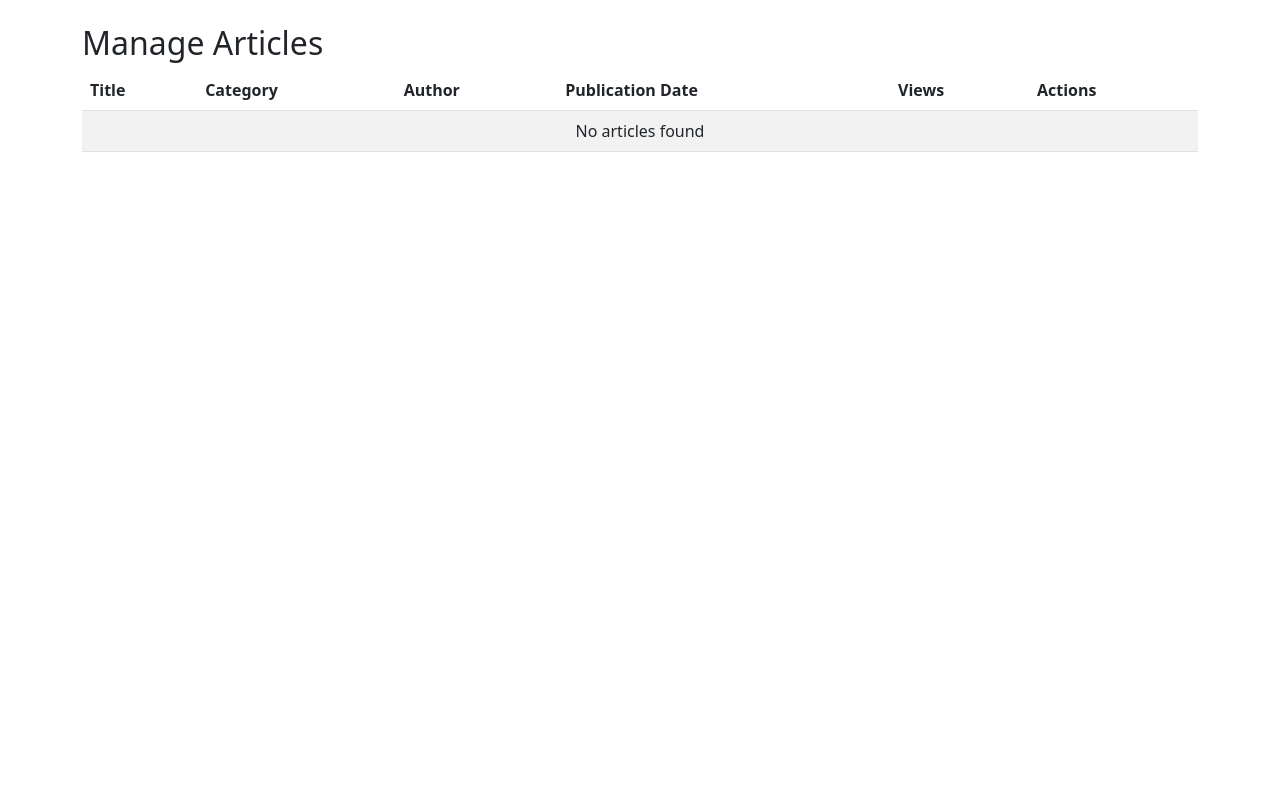
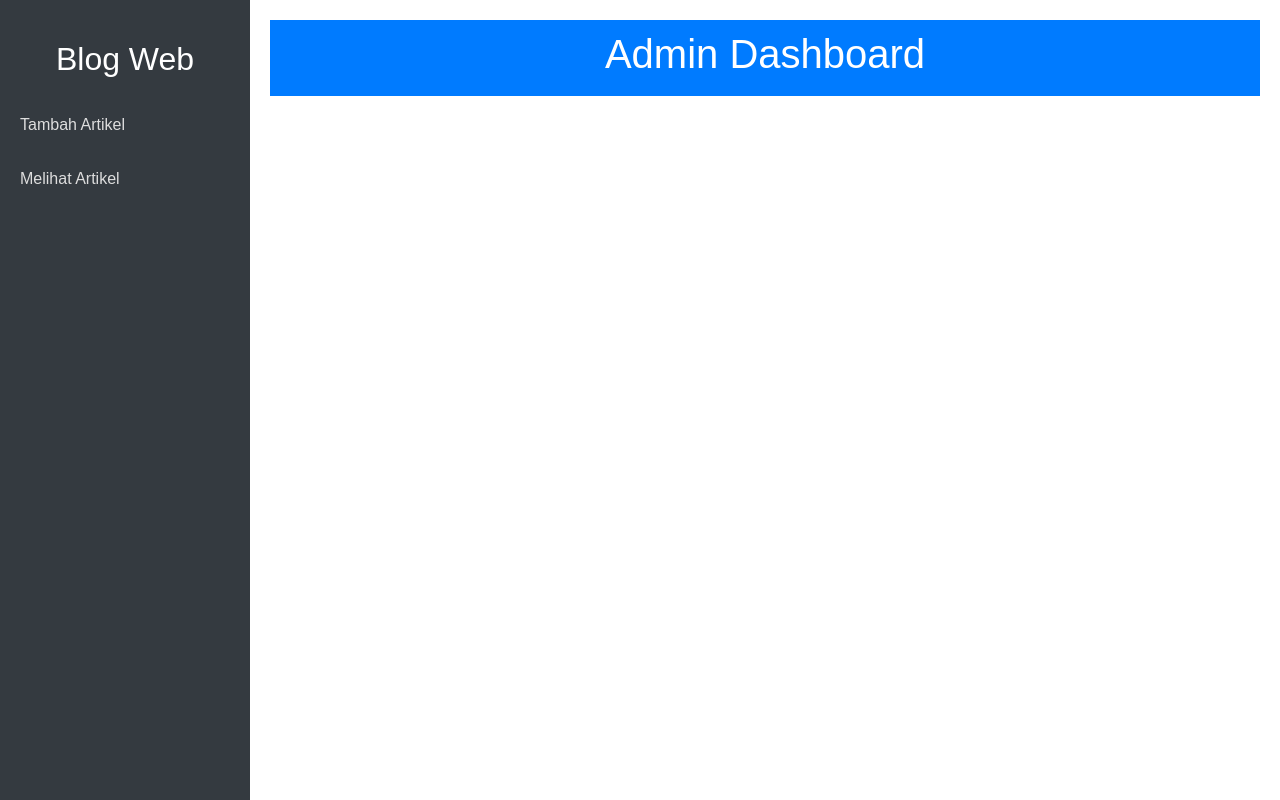
Before and after one commit to NovalAchmd/UAS_WEB, a PHP site: page /admin/manage-articles.php in a window 1280 px wide. Run offline with PHP 8.4, Linux system fonts and the light colour scheme; data that the repository does not hold is empty.

Commit message:
mengedit agar dapat tambah dan melihat,delete sesuai dengan database

```diff
--- a/admin/create.php
+++ b/admin/create.php
@@ -72,6 +72,6 @@ if ($uploadOk == 0) {
 $conn->close();
 
 // Redirect back to the dashboard
-header("Location: dashboard.php");
+header("Location: dashboard.php#1");
 exit();
 ?>
--- a/admin/delete-article.php
+++ b/admin/delete-article.php
@@ -19,7 +19,7 @@ if (isset($_GET['id'])) {
         }
     }
 
-    // Delete the article from database
+    // Delete the article from the database
     $sql = "DELETE FROM artikel WHERE id = ?";
     $stmt = $conn->prepare($sql);
     $stmt->bind_param("i", $id);
@@ -36,7 +36,7 @@ if (isset($_GET['id'])) {
 // Always close the connection
 $conn->close();
 
-// Redirect to the manage articles page after deletion
-header("Location: manage-articles.php");
+// Redirect to the manage articles page after deletion with the hash #2
+header("Location: dashboard.php#2");
 exit();
 ?>
--- a/admin/manage-articles.php
+++ b/admin/manage-articles.php
@@ -1,4 +1,3 @@
-<!-- manage-articles.php -->
 <?php
 session_start();
 require_once '../config/config.php';
@@ -12,13 +11,28 @@ $result = $conn->query($sql);
 <html lang="en">
 <head>
     <meta charset="UTF-8">
+    <meta name="viewport" content="width=device-width, initial-scale=1.0">
     <title>Manage Articles</title>
+    <link rel="stylesheet" href="styles.css">
     <link rel="stylesheet" href="https://cdnjs.cloudflare.com/ajax/libs/bootstrap/5.3.0/css/bootstrap.min.css">
 </head>
 <body>
-    <div class="container mt-4">
+    <div class="sidebar">
+        <h2>Blog Web</h2>
+        <nav>
+            <a href="dashboard.php" class="tab-button">Tambah Artikel</a>
+            <button class="tab-button" onclick="showTab('melihat-artikel')">Melihat Artikel</button>
+        </nav>
+    </div>
+
+    <div class="main-content">
+        <header>
+            <h1>Admin Dashboard</h1>
+        </header>
+
+        <!-- Manage Articles Tab -->
+        <div class="tab-content" id="melihat-artikel" style="display: none;">
             <h2>Manage Articles</h2>
-
             <?php if(isset($_SESSION['message'])): ?>
                 <div class="alert alert-info">
                     <?php
@@ -62,11 +76,19 @@ $result = $conn->query($sql);
                 </tbody>
             </table>
         </div>
+    </div>
 
     <script>
+        function showTab(tabId) {
+            document.querySelectorAll('.tab-content').forEach(tab => {
+                tab.style.display = 'none';
+            });
+            document.getElementById(tabId).style.display = 'block';
+        }
+
         function deleteArticle(id) {
             if(confirm('Are you sure you want to delete this article?')) {
-            window.location.href = 'delete-article.php?id=' + id;
+                window.location.href = 'delete-article.php?id=' + id + '&showTab=melihat-artikel';
             }
         }
     </script>
--- a/admin/styles.css
+++ b/admin/styles.css
@@ -137,3 +137,30 @@ table button:nth-child(2) {
     text-align: center;
     padding: 20px;
 }
+
+
+.sidebar nav a,
+.sidebar nav button {
+    display: block; /* Makes the anchor behave like a block element */
+    color: #ddd; /* Text color */
+    background: none; /* No background for the anchor */
+    border: none; /* No border for the button */
+    padding: 15px 20px; /* Padding for both */
+    text-align: left; /* Aligns text to the left */
+    cursor: pointer; /* Pointer cursor on hover */
+    font-size: 1em; /* Font size */
+    transition: background 0.3s; /* Smooth background transition */
+    text-decoration: none;
+}
+
+/* Hover effect for both */
+.sidebar nav a:hover,
+.sidebar nav button:hover {
+    background-color: rgba(255, 255, 255, 0.1); /* Light background on hover */
+}
+
+/* Optional: If you want to maintain the button appearance */
+.sidebar nav button {
+    background-color: transparent; /* Make button background transparent */
+    border-radius: 5px; /* Rounded corners for button */
+}
```
Also changed, not shown: admin/dashboard.php (+27 -6 lines), admin/uploads/Screenshot 2024-04-30 155310.png (deleted), admin/uploads/Screenshot 2024-04-30 155346.png (added), admin/uploads/Screenshot 2024-04-30 155407.png (added), admin/uploads/Screenshot 2024-05-12 194142.png (added), admin/uploads/Screenshot 2024-05-12 194251.png (added), admin/uploads/Screenshot 2024-05-31 130919.png (deleted). Lines whose indentation alone changed are shown as unchanged.
